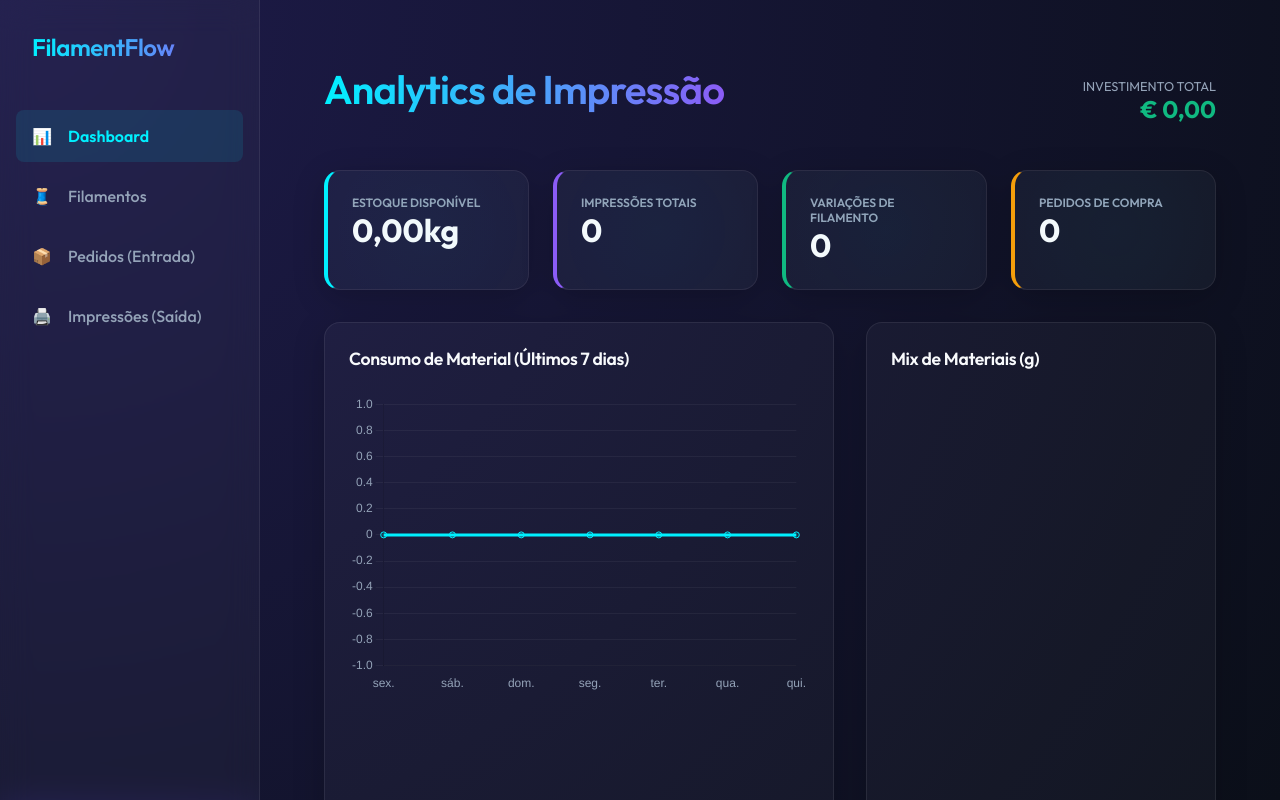
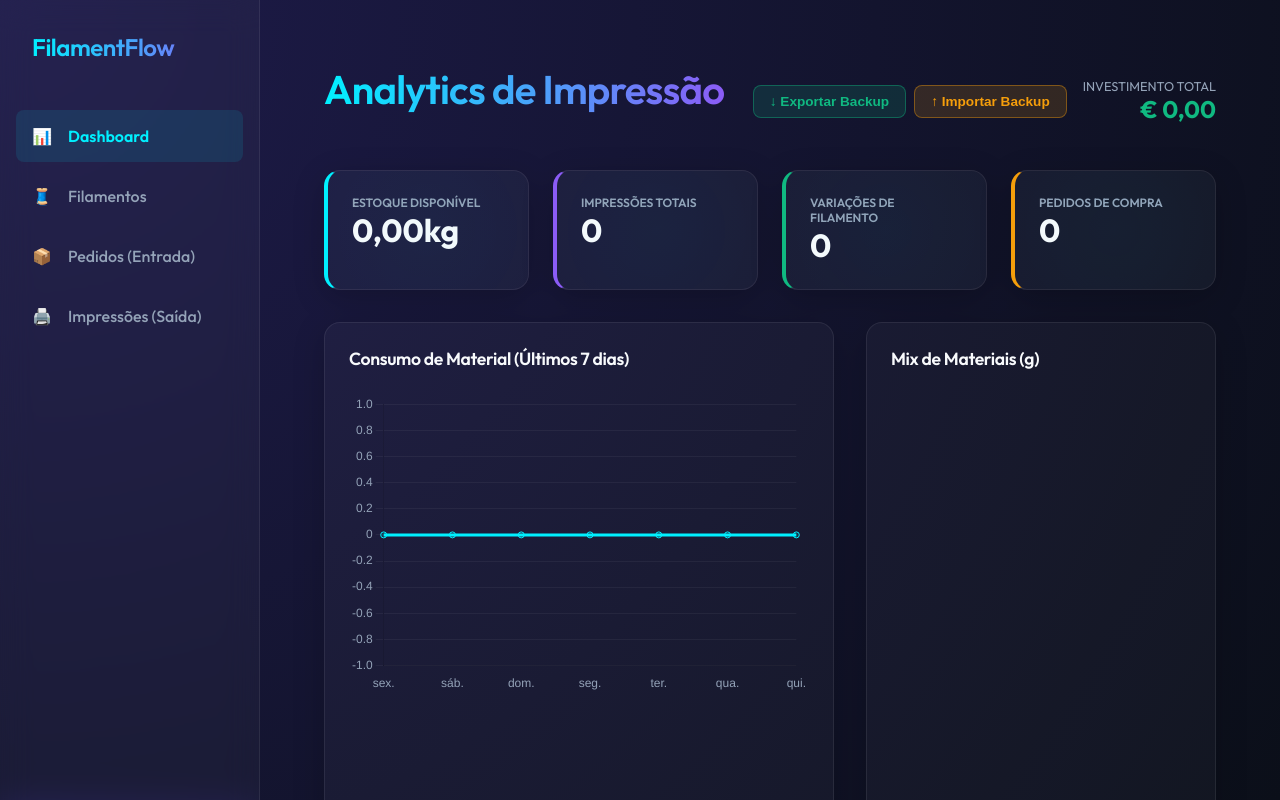
Before and after one commit to GabrielDangelo21/filamentflow, a React (Vite) app: page / in a window 1280 px wide. Shown: the top 800 px of the page. Built offline with nearby package versions, Linux system fonts and the light colour scheme.

Commit message:
minha atualização

```diff
--- a/src/pages/Dashboard.jsx
+++ b/src/pages/Dashboard.jsx
@@ -1,5 +1,5 @@
-import React, { useEffect, useState } from 'react';
-import { getAllFilamentsWithStock, getOrders, getPrints } from '../services/storage';
+import React, { useEffect, useRef, useState } from 'react';
+import { getAllFilamentsWithStock, getOrders, getPrints, exportBackup, importBackup } from '../services/storage';
 import {
   Chart as ChartJS,
   CategoryScale,
@@ -41,6 +41,41 @@ const Dashboard = () => {
   const [stockDistribution, setStockDistribution] = useState(null);
   const [expandedCategory, setExpandedCategory] = useState(null);
   const [selectedPrintIdx, setSelectedPrintIdx] = useState(null);
+  const [backupMsg, setBackupMsg] = useState('');
+  const importInputRef = useRef(null);
+
+  const handleExport = () => {
+    const data = exportBackup();
+    const blob = new Blob([JSON.stringify(data, null, 2)], { type: 'application/json' });
+    const url = URL.createObjectURL(blob);
+    const a = document.createElement('a');
+    const date = new Date().toISOString().split('T')[0];
+    a.href = url;
+    a.download = `filamentflow_backup_${date}.json`;
+    a.click();
+    URL.revokeObjectURL(url);
+    setBackupMsg('✓ Backup exportado!');
+    setTimeout(() => setBackupMsg(''), 3000);
+  };
+
+  const handleImport = (e) => {
+    const file = e.target.files[0];
+    if (!file) return;
+    const reader = new FileReader();
+    reader.onload = (ev) => {
+      try {
+        const backup = JSON.parse(ev.target.result);
+        importBackup(backup);
+        setBackupMsg('✓ Backup importado! Recarregando...');
+        setTimeout(() => window.location.reload(), 1000);
+      } catch (err) {
+        setBackupMsg('✗ Erro ao importar: ' + err.message);
+        setTimeout(() => setBackupMsg(''), 4000);
+      }
+    };
+    reader.readAsText(file);
+    e.target.value = '';
+  };
 
   useEffect(() => {
     const allFilaments = getAllFilamentsWithStock();
@@ -117,13 +152,51 @@ const Dashboard = () => {
 
   return (
     <div className="animate-fade-in" style={{ paddingBottom: '3rem' }}>
+      {backupMsg && (
+        <div style={{
+          position: 'fixed', top: '20px', right: '20px', zIndex: 10000,
+          background: backupMsg.startsWith('✓') ? 'var(--primary)' : '#EF4444',
+          color: backupMsg.startsWith('✓') ? '#000' : '#fff',
+          padding: '1rem 1.5rem', borderRadius: '0.5rem',
+          boxShadow: '0 4px 20px rgba(0,0,0,0.3)',
+          fontWeight: 600, fontSize: '0.95rem'
+        }}>
+          {backupMsg}
+        </div>
+      )}
+      <input ref={importInputRef} type="file" accept=".json" style={{ display: 'none' }} onChange={handleImport} />
+
       <div style={{ display: 'flex', justifyContent: 'space-between', alignItems: 'center', marginBottom: '2rem' }}>
         <h1>Analytics de Impressão</h1>
-        <div style={{ textAlign: 'right' }}>
-          <p style={{ color: 'var(--text-muted)', fontSize: '0.8rem', textTransform: 'uppercase' }}>Investimento Total</p>
-          <p style={{ fontSize: '1.5rem', fontWeight: '700', color: 'var(--success)' }}>
-            € {stats.totalCost.toLocaleString('de-DE', { minimumFractionDigits: 2 })}
-          </p>
+        <div style={{ display: 'flex', alignItems: 'center', gap: '1rem' }}>
+          <div style={{ display: 'flex', gap: '0.5rem' }}>
+            <button
+              onClick={handleExport}
+              style={{
+                background: 'rgba(16, 185, 129, 0.15)', color: '#10B981',
+                border: '1px solid rgba(16, 185, 129, 0.4)', borderRadius: '0.5rem',
+                padding: '0.5rem 1rem', cursor: 'pointer', fontSize: '0.85rem', fontWeight: 600
+              }}
+            >
+              ↓ Exportar Backup
+            </button>
+            <button
+              onClick={() => importInputRef.current.click()}
+              style={{
+                background: 'rgba(245, 158, 11, 0.15)', color: '#F59E0B',
+                border: '1px solid rgba(245, 158, 11, 0.4)', borderRadius: '0.5rem',
+                padding: '0.5rem 1rem', cursor: 'pointer', fontSize: '0.85rem', fontWeight: 600
+              }}
+            >
+              ↑ Importar Backup
+            </button>
+          </div>
+          <div style={{ textAlign: 'right' }}>
+            <p style={{ color: 'var(--text-muted)', fontSize: '0.8rem', textTransform: 'uppercase' }}>Investimento Total</p>
+            <p style={{ fontSize: '1.5rem', fontWeight: '700', color: 'var(--success)' }}>
+              € {stats.totalCost.toLocaleString('de-DE', { minimumFractionDigits: 2 })}
+            </p>
+          </div>
         </div>
       </div>
 
--- a/src/services/storage.js
+++ b/src/services/storage.js
@@ -44,13 +44,21 @@ export const deleteFilament = (id) => {
 };
 
 // --- ORDERS ---
-export const getOrders = () => getFromStorage(STORAGE_KEYS.ORDERS);
+export const getOrders = () => {
+  const orders = getFromStorage(STORAGE_KEYS.ORDERS);
+  let migrated = false;
+  orders.forEach(o => {
+    if (!o.id) { o.id = generateId(); migrated = true; }
+  });
+  if (migrated) saveToStorage(STORAGE_KEYS.ORDERS, orders);
+  return orders;
+};
 
 export const saveOrder = (order) => {
   const orders = getOrders();
   const newOrder = {
+    ...order,
     id: generateId(),
-    ...order,
     date: order.date || new Date().toISOString()
   };
   orders.push(newOrder);
@@ -66,7 +74,15 @@ export const deleteOrder = (id) => {
 };
 
 // --- PRINTS ---
-export const getPrints = () => getFromStorage(STORAGE_KEYS.PRINTS);
+export const getPrints = () => {
+  const prints = getFromStorage(STORAGE_KEYS.PRINTS);
+  let migrated = false;
+  prints.forEach(p => {
+    if (!p.id) { p.id = generateId(); migrated = true; }
+  });
+  if (migrated) saveToStorage(STORAGE_KEYS.PRINTS, prints);
+  return prints;
+};
 
 export const savePrint = (print) => {
   const prints = getPrints();
@@ -186,3 +202,23 @@ export const deleteBrand = (brand) => {
 export const saveAllBrands = (brands) => {
   saveToStorage(STORAGE_KEYS.BRANDS, brands);
 };
+
+// --- BACKUP ---
+export const exportBackup = () => ({
+  version: 1,
+  exportedAt: new Date().toISOString(),
+  filaments: getFilaments(),
+  orders: getOrders(),
+  prints: getPrints(),
+  categories: getCategories(),
+  brands: getBrands()
+});
+
+export const importBackup = (backup) => {
+  if (!backup || backup.version !== 1) throw new Error('Arquivo de backup inválido.');
+  if (backup.filaments) saveToStorage(STORAGE_KEYS.FILAMENTS, backup.filaments);
+  if (backup.orders) saveToStorage(STORAGE_KEYS.ORDERS, backup.orders);
+  if (backup.prints) saveToStorage(STORAGE_KEYS.PRINTS, backup.prints);
+  if (backup.categories) saveToStorage(STORAGE_KEYS.CATEGORIES, backup.categories);
+  if (backup.brands) saveToStorage(STORAGE_KEYS.BRANDS, backup.brands);
+};
```
